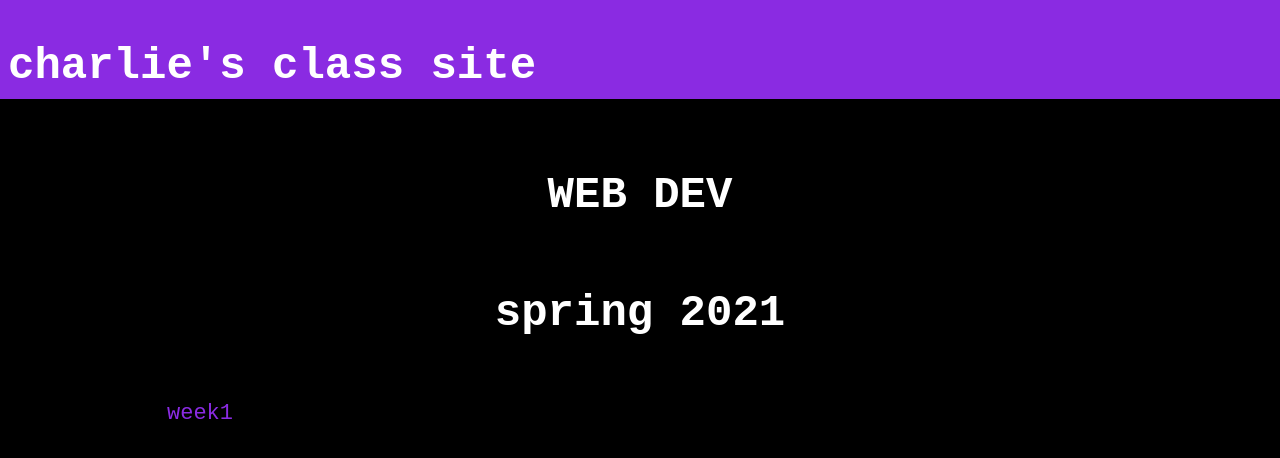
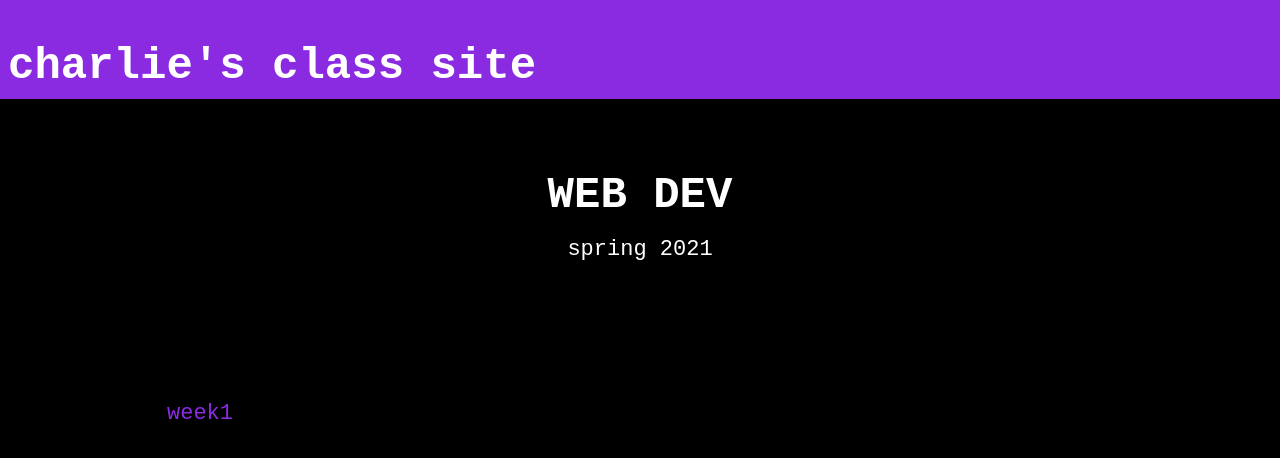
Before and after one commit to leg-bone/leg-bone, a plain HTML site: page index.html in a window 1280 px wide. Drawn offline with Linux system fonts and the light colour scheme.

Commit message:
Update index.html

```diff
--- a/index.html
+++ b/index.html
@@ -23,7 +23,7 @@
 <section id="showcase">
   <div class="container">
       <h1>WEB DEV</h1>
-    <h1> spring 2021 </h1>
+    <p> spring 2021 </p>
   </div>
 </section>
   <section id="boxes">
```
